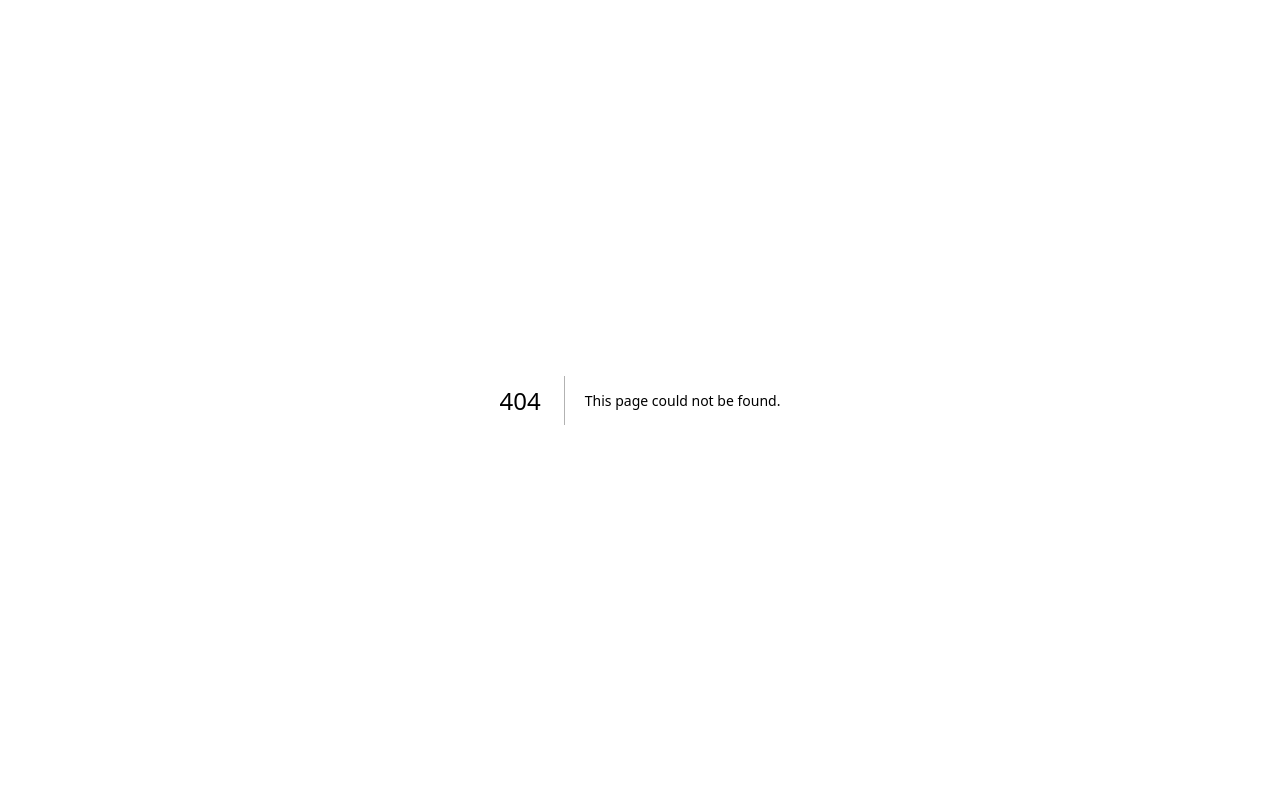
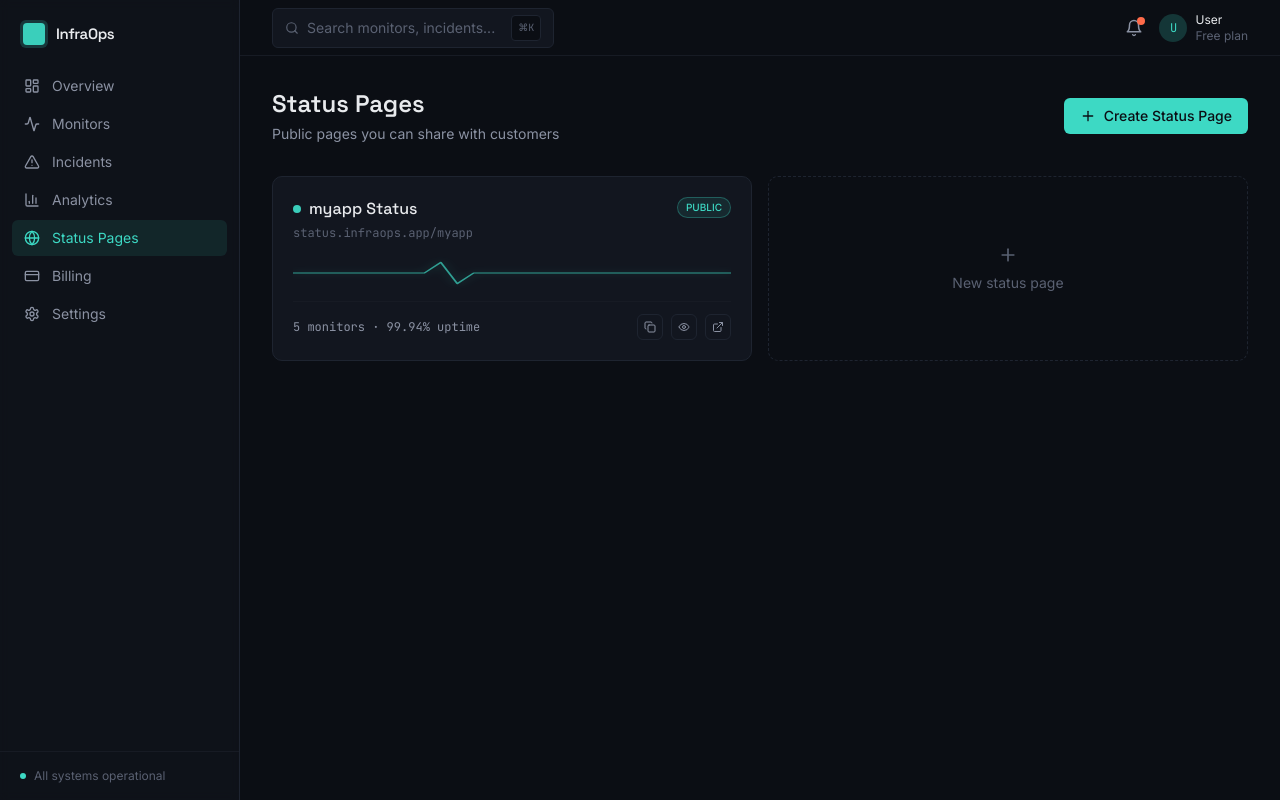
Before and after one commit to gmallikarjunrao23-bit/Monitor, a Next.js app: page /status-pages in a window 1280 px wide. Before the commit this address had no page. Built offline with nearby package versions, Linux system fonts and the light colour scheme; no server answers.

Commit message:
Create page.tsx

```diff
--- /dev/null
+++ b/src/app/(dashboard)/status-pages/page.tsx
@@ -0,0 +1,78 @@
+"use client";
+
+import { useState } from "react";
+import { Plus, Globe, ExternalLink, Eye, Copy } from "lucide-react";
+import { PulseLine } from "@/components/dashboard/PulseLine";
+
+const MOCK_PAGES = [
+  { id: "1", title: "myapp Status", slug: "myapp", monitors: 5, isPublic: true, uptimePercent: 99.94 },
+];
+
+export default function StatusPagesPage() {
+  const [pages] = useState(MOCK_PAGES);
+
+  return (
+    <div className="p-8">
+      <div className="mb-8 flex items-center justify-between">
+        <div>
+          <h1 className="font-display text-2xl font-semibold text-text-primary">Status Pages</h1>
+          <p className="mt-1 text-sm text-text-secondary">Public pages you can share with customers</p>
+        </div>
+        <button className="flex items-center gap-2 rounded-md bg-signal px-4 py-2 text-sm font-medium text-bg hover:opacity-90">
+          <Plus size={16} /> Create Status Page
+        </button>
+      </div>
+
+      {pages.length === 0 ? (
+        <div className="flex flex-col items-center justify-center rounded-card border border-dashed border-border py-20 text-center">
+          <Globe size={32} className="mb-3 text-text-muted" />
+          <p className="text-sm text-text-secondary">No status pages yet</p>
+          <p className="mt-1 text-xs text-text-muted">Create one to share live uptime with your users</p>
+        </div>
+      ) : (
+        <div className="grid grid-cols-2 gap-4">
+          {pages.map((p) => (
+            <div key={p.id} className="rounded-card border border-border bg-surface p-5">
+              <div className="flex items-start justify-between">
+                <div>
+                  <div className="flex items-center gap-2">
+                    <span className="h-2 w-2 rounded-full bg-signal animate-glow-pulse" />
+                    <h3 className="font-display text-base font-medium text-text-primary">{p.title}</h3>
+                  </div>
+                  <p className="mt-1 font-mono text-xs text-text-muted">status.infraops.app/{p.slug}</p>
+                </div>
+                <span className="rounded-full border border-signal/30 bg-signal/10 px-2 py-0.5 text-[10px] font-medium text-signal">
+                  {p.isPublic ? "PUBLIC" : "PRIVATE"}
+                </span>
+              </div>
+
+              <div className="mt-4 h-8 opacity-70">
+                <PulseLine status="up" className="h-full w-full" />
+              </div>
+
+              <div className="mt-3 flex items-center justify-between border-t border-border-subtle pt-3 text-xs">
+                <span className="font-mono text-text-secondary">{p.monitors} monitors · {p.uptimePercent}% uptime</span>
+                <div className="flex gap-2">
+                  <button className="rounded-md border border-border p-1.5 text-text-secondary hover:bg-surface-hover">
+                    <Copy size={12} />
+                  </button>
+                  <button className="rounded-md border border-border p-1.5 text-text-secondary hover:bg-surface-hover">
+                    <Eye size={12} />
+                  </button>
+                  <button className="rounded-md border border-border p-1.5 text-text-secondary hover:bg-surface-hover">
+                    <ExternalLink size={12} />
+                  </button>
+                </div>
+              </div>
+            </div>
+          ))}
+
+          <button className="flex min-h-[180px] flex-col items-center justify-center gap-2 rounded-card border border-dashed border-border text-text-muted hover:border-signal hover:text-signal">
+            <Plus size={20} />
+            <span className="text-sm">New status page</span>
+          </button>
+        </div>
+      )}
+    </div>
+  );
+}
```
